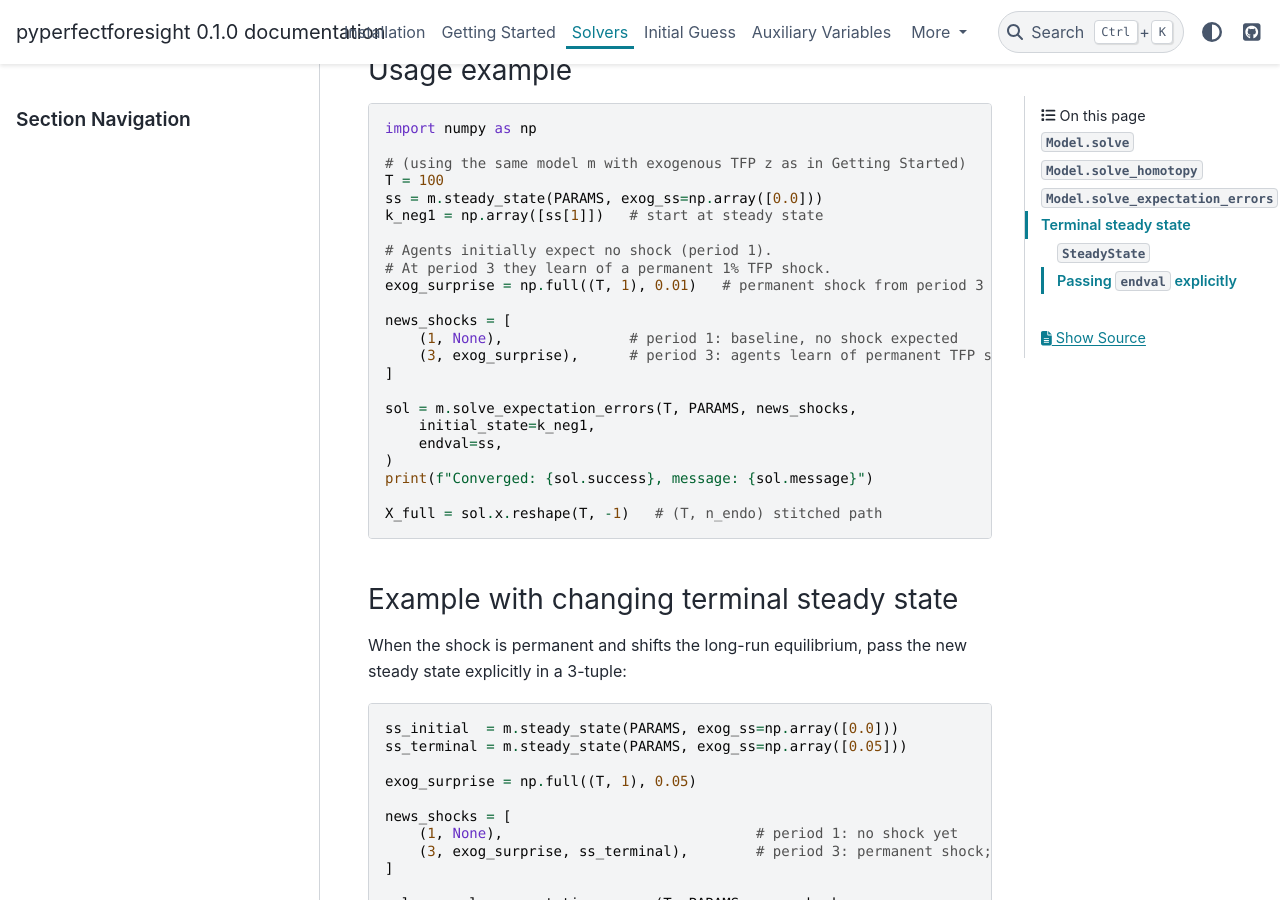
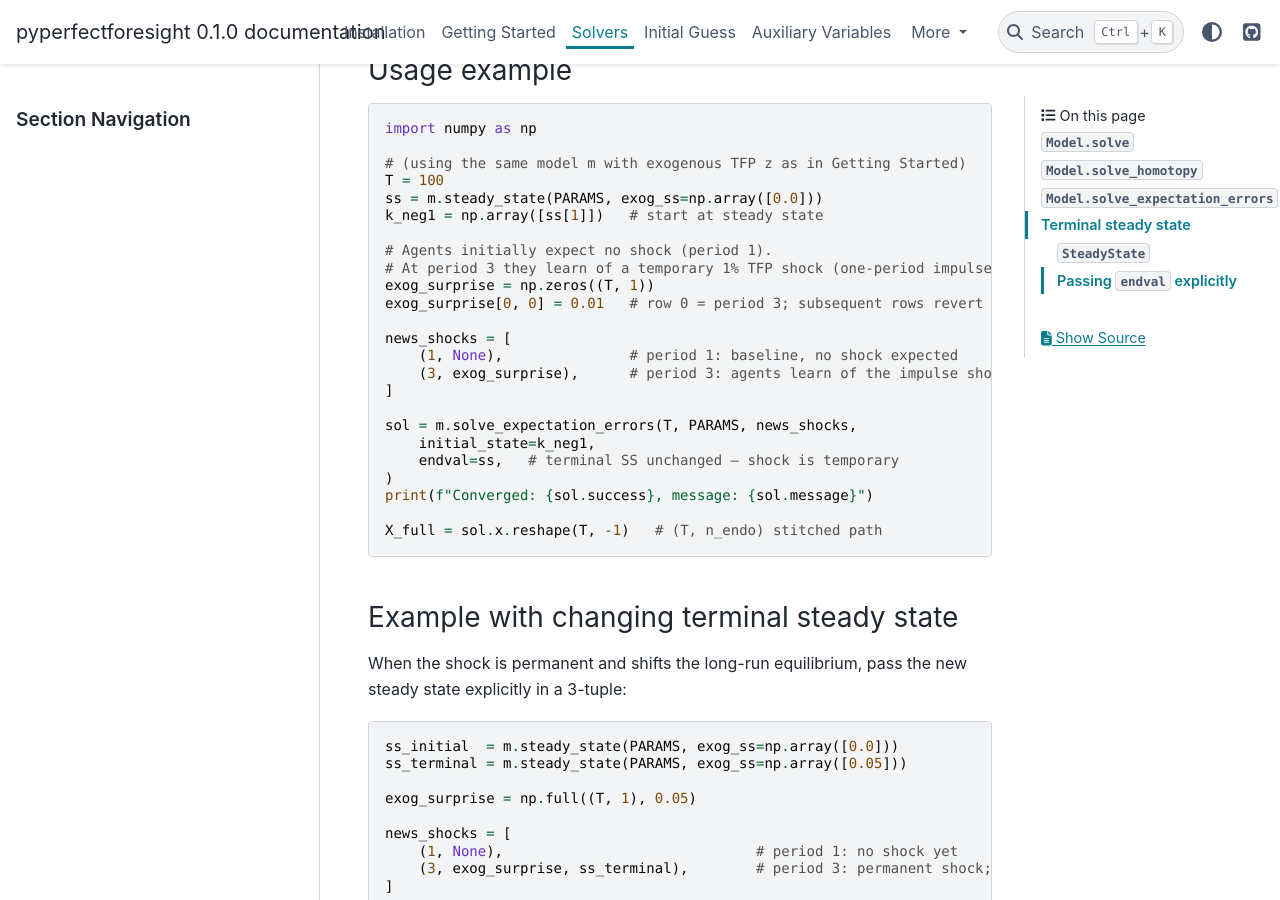
Before and after one commit to Shunsuke-Hori/pyperfectforesight, a Sphinx documentation site: the page built from docs/solvers.md, in a window 1280 px wide and 900 px high, scrolled down 4858 px. Built offline with Sphinx 7.4.7 and the PyData theme 0.15.4, drawn with Linux system fonts in a browser that asks for light colours.

Commit message:
fix: address third Copilot review on docs DSL revision
- auxiliary-variables.md: fix model/params -> m/PARAMS in x_aux snippet
- auxiliary-variables.md: clarify sol.x_aux is None (not empty) for dynamic
- solvers.md: fix expectation-errors usage example to use a temporary shock
  so endval=ss (initial SS) is consistent with the terminal exogenous level

Co-Authored-By: Claude Sonnet 4.6 <noreply@anthropic.com>

```diff
--- a/docs/solvers.md
+++ b/docs/solvers.md
@@ -131,17 +131,18 @@ ss = m.steady_state(PARAMS, exog_ss=np.array([0.0]))
 k_neg1 = np.array([ss[1]])   # start at steady state
 
 # Agents initially expect no shock (period 1).
-# At period 3 they learn of a permanent 1% TFP shock.
-exog_surprise = np.full((T, 1), 0.01)   # permanent shock from period 3 onward
+# At period 3 they learn of a temporary 1% TFP shock (one-period impulse).
+exog_surprise = np.zeros((T, 1))
+exog_surprise[0, 0] = 0.01   # row 0 = period 3; subsequent rows revert to zero
 
 news_shocks = [
     (1, None),               # period 1: baseline, no shock expected
-    (3, exog_surprise),      # period 3: agents learn of permanent TFP shock
+    (3, exog_surprise),      # period 3: agents learn of the impulse shock
 ]
 
 sol = m.solve_expectation_errors(T, PARAMS, news_shocks,
     initial_state=k_neg1,
-    endval=ss,
+    endval=ss,   # terminal SS unchanged — shock is temporary
 )
 print(f"Converged: {sol.success}, message: {sol.message}")
 
```
Also changed, not shown: docs/auxiliary-variables.md (+3 -3 lines).
